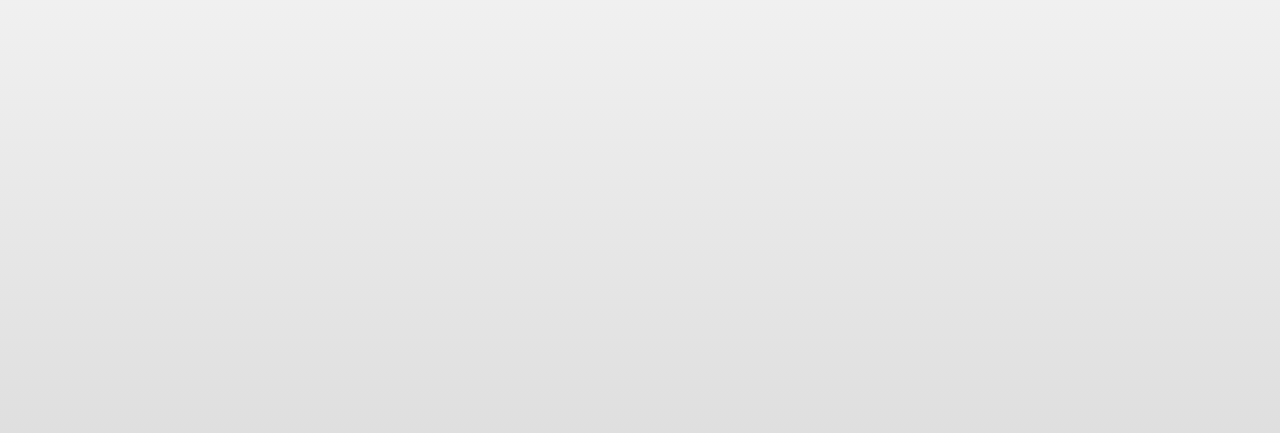
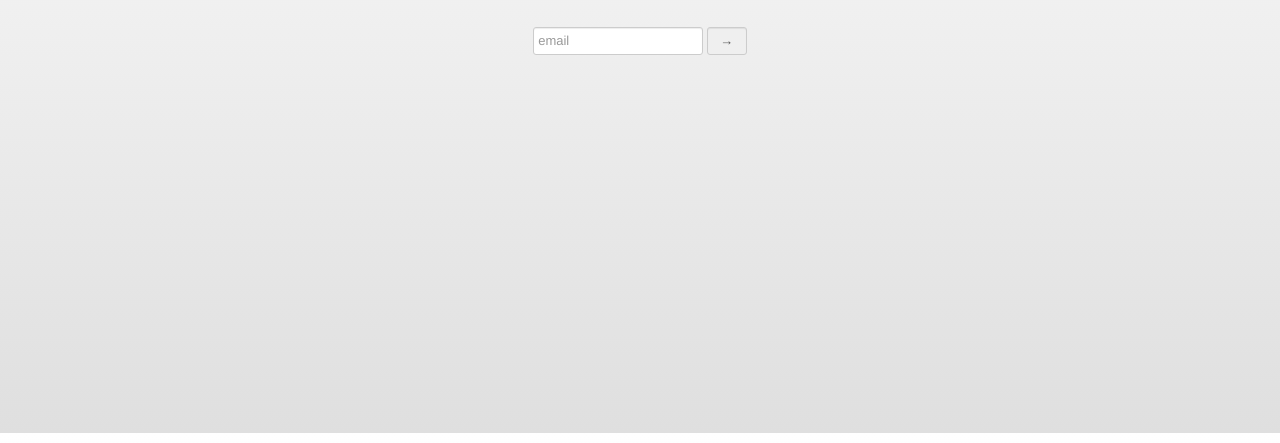
Before and after one commit to babelon/frontend, a website: page static/index.html in a window 1280 px wide. Shown: the part 367-810 px from the top of the page. Drawn offline with Linux system fonts and the light colour scheme.

Commit message:
email form first pass displayed on homepage

```diff
--- a/static/index.html
+++ b/static/index.html
@@ -24,6 +24,15 @@
           </div>
         </div>
 
+        <div id="learningform">
+          <form action="learningmore" method="post" accept-charset="utf-8">
+            <span>
+              <input type="email" name="email" value="" placeholder="email" id="email">
+              <input type="submit" value="&rarr;">
+            </span>
+          </form>
+        </div>
+
       </div>
 
     </div>
--- a/static/styles/less/index.less
+++ b/static/styles/less/index.less
@@ -13,6 +13,10 @@ body {
   background-attachment: fixed;
   #gradient > .vertical(@white, #dfdfdf);
 }
+
+/*
+ * Styling for hero unit up top
+ */
 
 .container:first-child {
   margin-top: 10px;
@@ -52,3 +56,23 @@ body {
   color: lighten(@red, 10%);
   font-weight: 200;
 }
+
+/*
+ * Styling for email form
+ */
+
+#learningform {
+  text-align: center;
+}
+
+#learningform span {
+  display: inline-block;
+}
+
+#learningform input[type="email"] {
+  width: 160px;
+}
+
+#learningform input[type="submit"] {
+  width: 40px;
+}
```
Also changed, not shown: static/styles/index.css.
